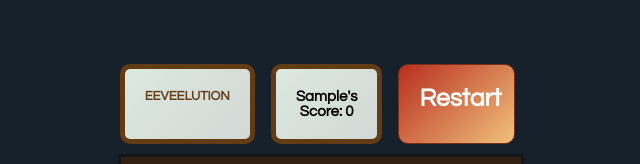
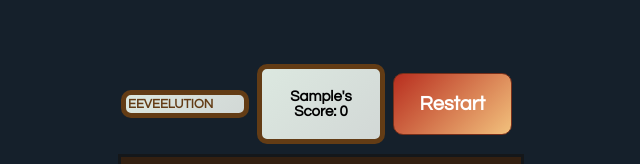
Before and after one commit to gregoryfoo95/Eeveelution, a plain HTML site: page index.html in a window 1280 px wide. Both pictures are taken after typing "Sample" into the empty fields and a click on the button "Start Game!". Shown: the top 164 px of the page, without its empty margins (319-959 px from the left). Drawn offline with Linux system fonts and the light colour scheme; a script that the page names is missing; a web font is replaced by a local one.

Commit message:
Amend style.css

```diff
--- a/style.css
+++ b/style.css
@@ -17,27 +17,26 @@
 .banner {
     display: grid;
     grid-template: 100% / repeat(3, 1fr);
-    width: 320px;
+    width: 400px;
     min-height: 40px;
     justify-items: space-evenly;
     align-items: space-evenly;
-    column-gap: 5%;
+    column-gap: 2%;
 }
 .screen {
     grid-column-start:1;
     grid-column-end:2;
     border: solid 5px #633C15;
     font-size: 13px;
-    font-weight: bold;
-    text-align: center;
-    justify-content: stretch;
-    padding: 20px;
+    padding: 2px;
     color:#633C15;
     font-family: "Century Gothic", 'CenturyGothic', 'Geneva', 'AppleGothic', sans-serif;
     border-radius: 10px;
     font-weight: bold;
     background: linear-gradient(135deg, #DCE8E0 0%, #D2D8D6 100%);
     width: auto;
+    height: auto;
+    align-self: center;
 
 }
 
@@ -55,14 +54,13 @@
     background: linear-gradient(135deg, #DCE8E0 0%, #D2D8D6 100%);
     padding: 20px;
     width: auto;
+    align-self: center;
 }
 
 .reset {
     grid-column-start: 3;
-    grid-column-end: 4;
-    background-color: #633C15;
     text-align: center;
-    font-size: 25px;
+    font-size: 20px;
     color: white;
     border: solid 1px #772F1A;
     border-radius: 10px;
@@ -71,6 +69,7 @@
     background: linear-gradient(135deg, #B82E1F 0%, #F2C17D 100%);
     width: 60%;
     padding: 20px;
+    align-self:center;
 }
 
 div {
```
